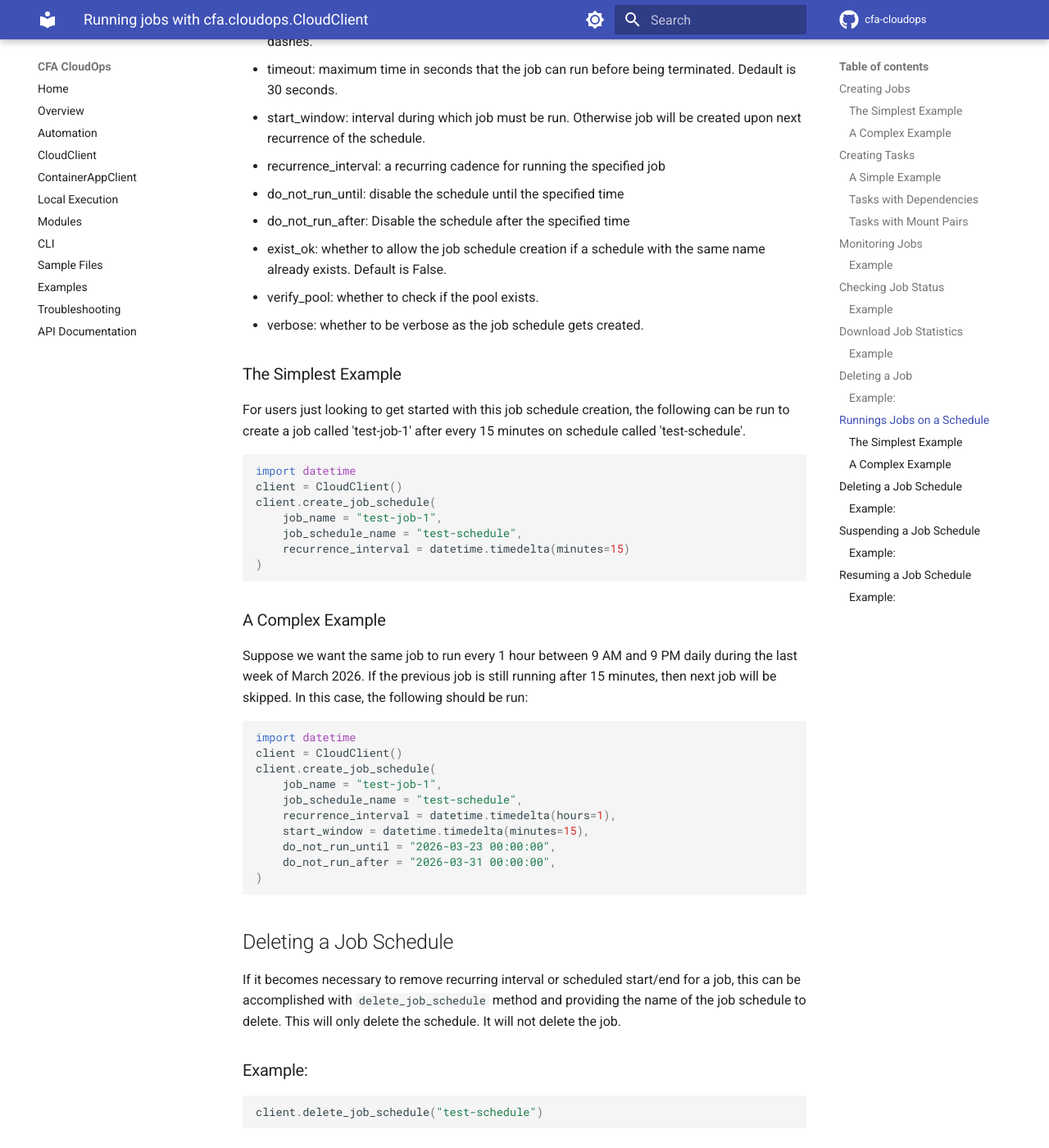
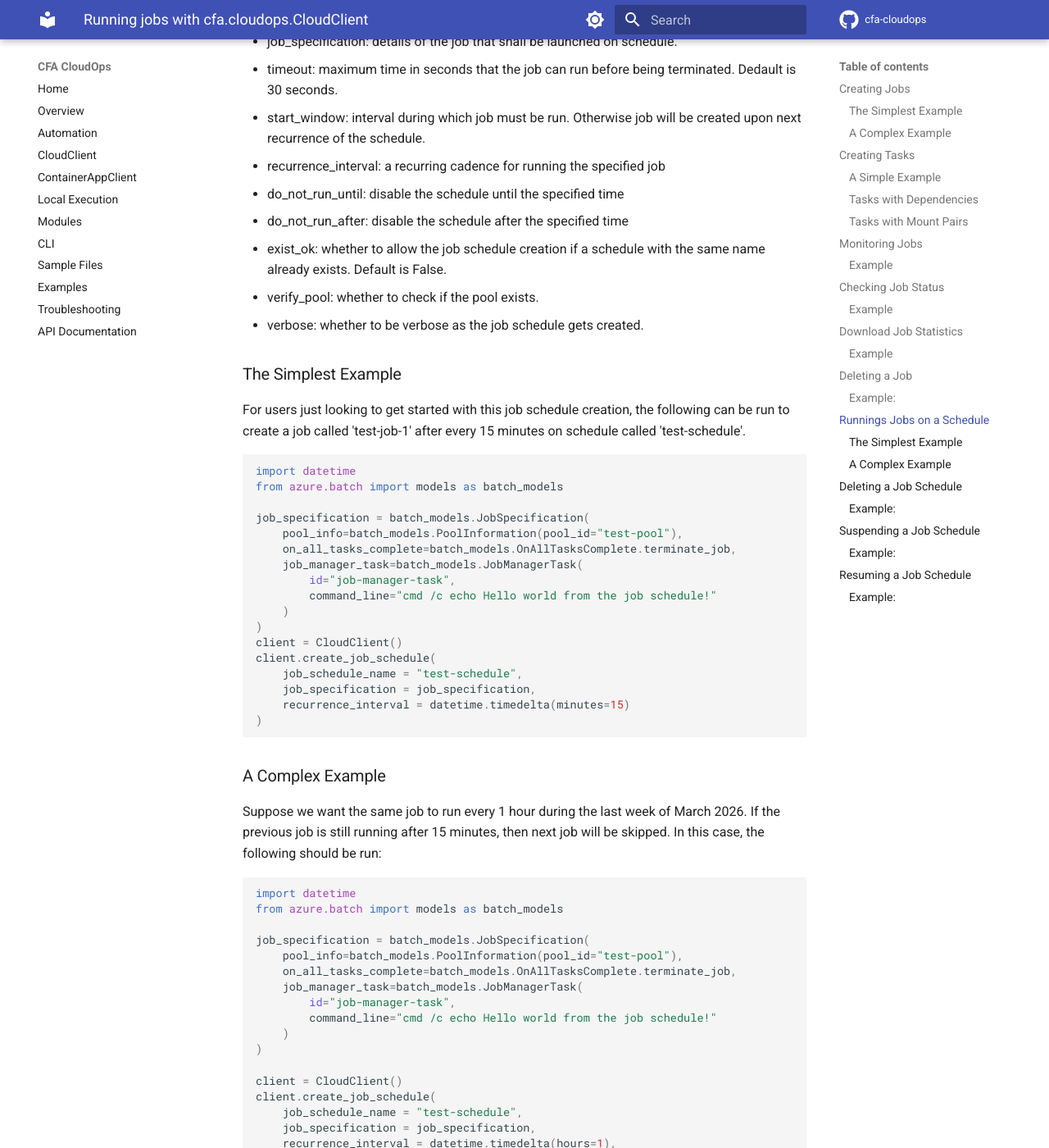
Before and after one commit to CDCgov/cfa-cloudops, an MkDocs documentation site: the page built from docs/CloudClient/job.md, in a window 1280 px wide and 1400 px high, scrolled down 5679 px. Shown: the whole window at 82% size. Built offline with MkDocs 1.6.1 and Material for MkDocs 9.7.7, drawn with Linux system fonts in a browser that asks for light colours; comment, search, counter and statistics services are not loaded; some of the changed text lies outside the part shown.

Commit message:
Refactored the documentation and code to launch new jobs in schedule

````diff
--- a/docs/CloudClient/job.md
+++ b/docs/CloudClient/job.md
@@ -185,13 +185,13 @@ client.delete_job("running-job-example")
 
 The `CloudClient` class has a method called `create_job_schedule` which should be used for programmatically running jobs on a schedule in your specified Azure Batch account. The following parameters can be passed to the method for specifying the job schedule:
 
-- job_name: name of the existing job.
 - job_schedule_name: name of the job schedule to create. Spaces will be replaced with dashes.
+- job_specification: details of the job that shall be launched on schedule.
 - timeout: maximum time in seconds that the job can run before being terminated. Dedault is 30 seconds.
 - start_window: interval during which job must be run. Otherwise job will be created upon next recurrence of the schedule.
 - recurrence_interval: a recurring cadence for running the specified job
 - do_not_run_until: disable the schedule until the specified time
-- do_not_run_after: Disable the schedule after the specified time
+- do_not_run_after: disable the schedule after the specified time
 - exist_ok: whether to allow the job schedule creation if a schedule with the same name already exists. Default is False.
 - verify_pool: whether to check if the pool exists.
 - verbose: whether to be verbose as the job schedule gets created.
@@ -200,22 +200,43 @@ The `CloudClient` class has a method called `create_job_schedule` which should b
 For users just looking to get started with this job schedule creation, the following can be run to create a job called 'test-job-1' after every 15 minutes on schedule called 'test-schedule'.
 ```python
 import datetime
+from azure.batch import models as batch_models
+
+job_specification = batch_models.JobSpecification(
+    pool_info=batch_models.PoolInformation(pool_id="test-pool"),
+    on_all_tasks_complete=batch_models.OnAllTasksComplete.terminate_job,
+    job_manager_task=batch_models.JobManagerTask(
+        id="job-manager-task",
+        command_line="cmd /c echo Hello world from the job schedule!"
+    )
+)
 client = CloudClient()
 client.create_job_schedule(
-    job_name = "test-job-1",
     job_schedule_name = "test-schedule",
+    job_specification = job_specification,
     recurrence_interval = datetime.timedelta(minutes=15)
 )
 ```
 
 ### A Complex Example
-Suppose we want the same job to run every 1 hour between 9 AM and 9 PM daily during the last week of March 2026. If the previous job is still running after 15 minutes, then next job will be skipped. In this case, the following should be run:
+Suppose we want the same job to run every 1 hour during the last week of March 2026. If the previous job is still running after 15 minutes, then next job will be skipped. In this case, the following should be run:
 ```python
 import datetime
+from azure.batch import models as batch_models
+
+job_specification = batch_models.JobSpecification(
+    pool_info=batch_models.PoolInformation(pool_id="test-pool"),
+    on_all_tasks_complete=batch_models.OnAllTasksComplete.terminate_job,
+    job_manager_task=batch_models.JobManagerTask(
+        id="job-manager-task",
+        command_line="cmd /c echo Hello world from the job schedule!"
+    )
+)
+
 client = CloudClient()
 client.create_job_schedule(
-    job_name = "test-job-1",
     job_schedule_name = "test-schedule",
+    job_specification = job_specification,
     recurrence_interval = datetime.timedelta(hours=1),
     start_window = datetime.timedelta(minutes=15),
     do_not_run_until = "2026-03-23 00:00:00",
````
